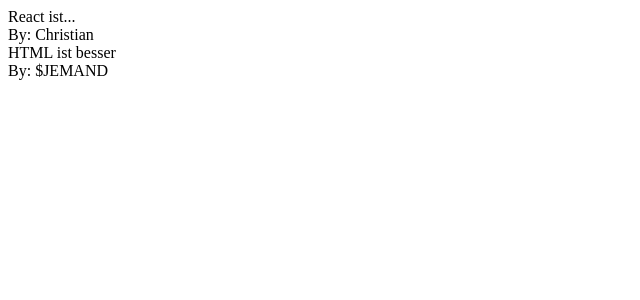
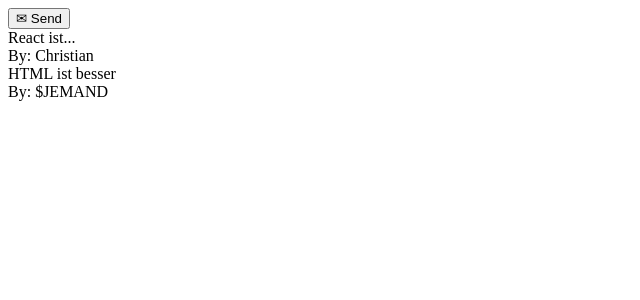
Before and after one commit to elmarburke/reactdays-workshop-berlin-2019-10, a React (Create React App) app: page / in a window 1280 px wide. Shown: the top 300 px of the page, without its empty margins (0-640 px from the left). Built offline with nearby package versions, Linux system fonts and the light colour scheme.

Commit message:
MessageCompose

```diff
--- a/src/App.tsx
+++ b/src/App.tsx
@@ -1,5 +1,6 @@
 import React from "react";
 import MessageView from "./components/MessageView";
+import MessageCompose from "./components/MessageCompose";
 import { Message } from "./domain/Message";
 
 function App(): JSX.Element {
@@ -12,6 +13,7 @@
 
   return (
     <React.Fragment>
+      <MessageCompose />
       <MessageView
         message={{
           id: "123",
--- /dev/null
+++ b/src/components/MessageCompose.tsx
@@ -0,0 +1,19 @@
+import React from "react";
+
+interface Props {}
+
+const MessageCompose: React.FunctionComponent<Props> = () => {
+  const handleSubmit = (event: React.FormEvent<HTMLFormElement>) => {
+    event.preventDefault();
+
+    console.log(["hip", "hip"]);
+  };
+
+  return (
+    <form onSubmit={handleSubmit}>
+      <button type="submit">✉ Send</button>
+    </form>
+  );
+};
+
+export default MessageCompose;
```
